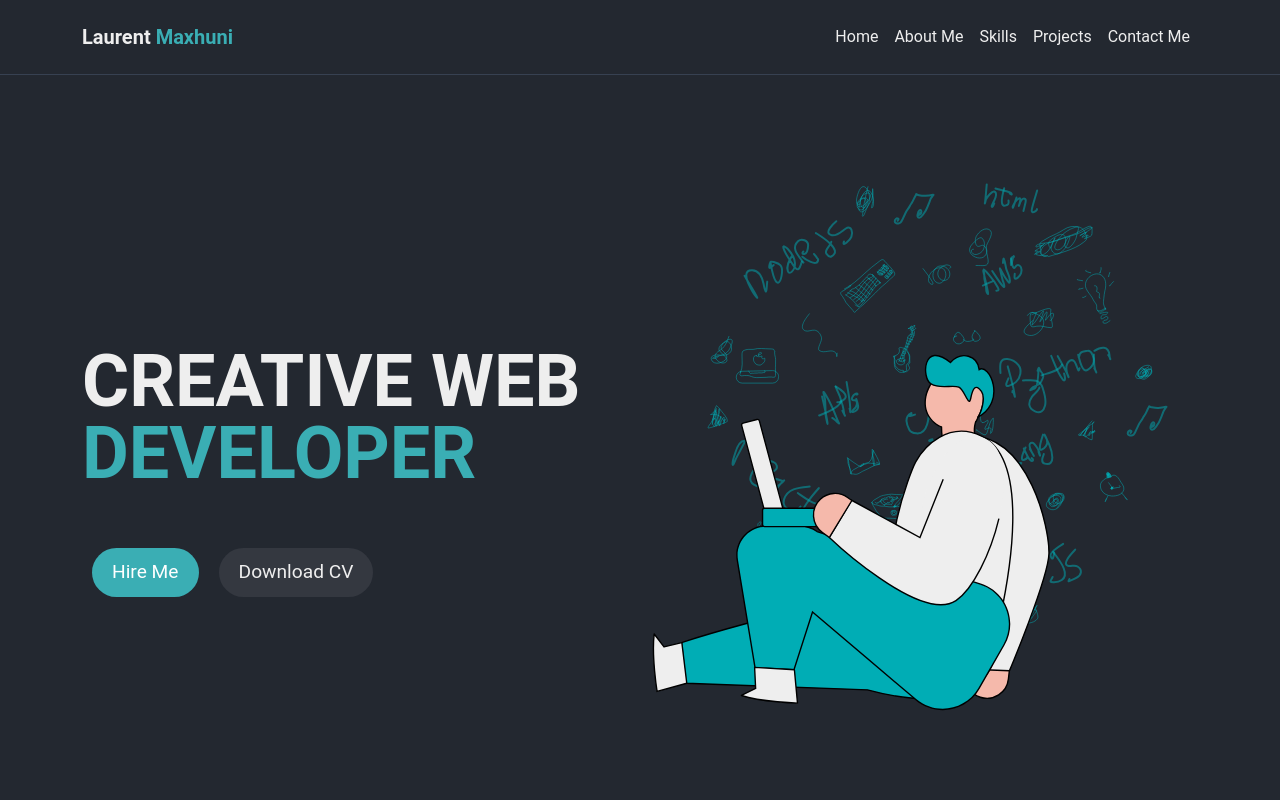
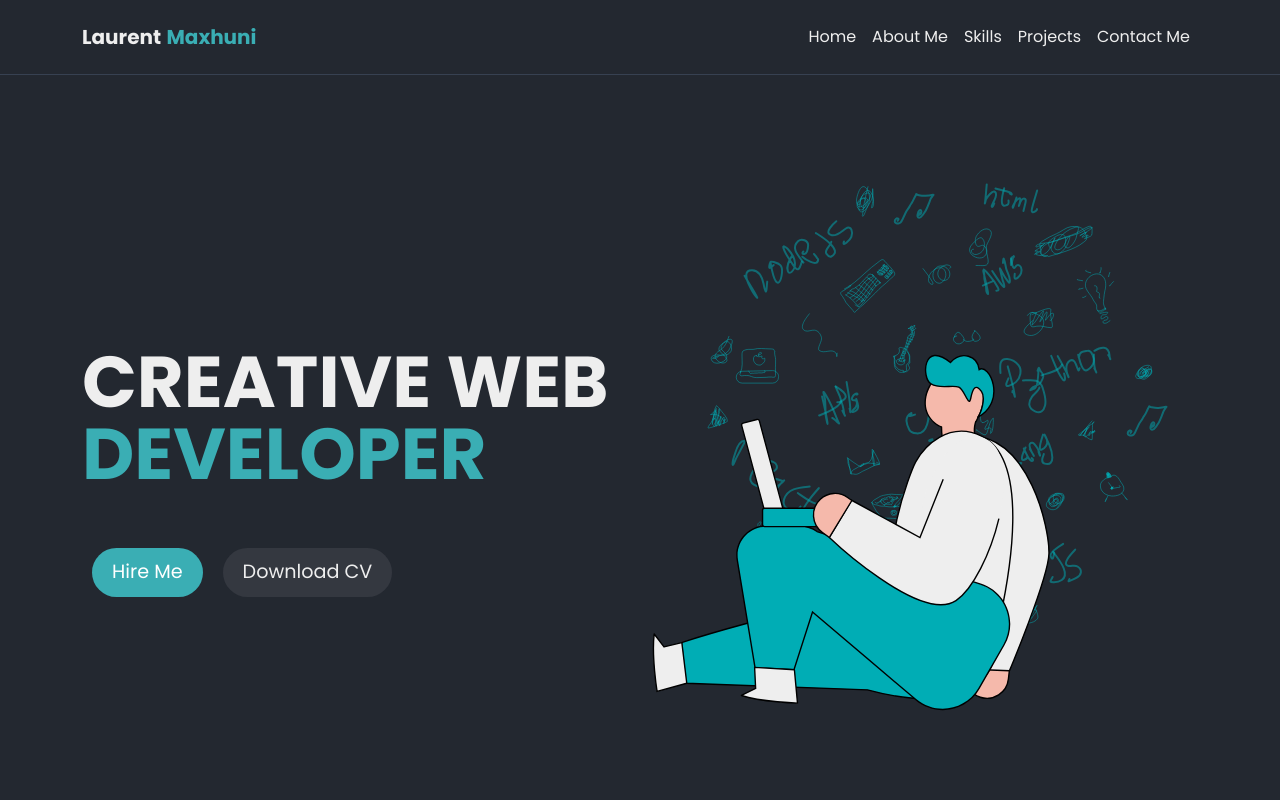
Before and after one commit to LaurentMaxhuni/PortfolioV4, a React (Vite) app: page / in a window 1280 px wide. Shown: the top 800 px of the page. Built offline with nearby package versions, Linux system fonts and the light colour scheme.

Commit message:
Don't ask me ask ChatGPT

```diff
--- a/index.html
+++ b/index.html
@@ -5,6 +5,7 @@
     <link rel="icon" type="image/svg+xml" href="/laurent-logo-circle.png" />
     <meta name="viewport" content="width=device-width, initial-scale=1.0" />
     <meta name="google-site-verification" content="wDfY4vjGpPnfjAArtq0Wf6mFfrpIE45LerinzlsRkks" />
+    <meta name="description" content="Laurent Maxhuni is a web developer based in Vushtrri, Kosovo. He is passionate about building web applications and websites." />
     <title>Laurent Maxhuni | Web Developer</title>
   </head>
   <body>
--- a/src/index.css
+++ b/src/index.css
@@ -1,3 +1,4 @@
+@import url('https://fonts.googleapis.com/css2?family=Poppins:ital,wght@0,100;0,200;0,300;0,400;0,500;0,600;0,700;0,800;0,900;1,100;1,200;1,300;1,400;1,500;1,600;1,700;1,800;1,900&display=swap');
 @import "./styles/variables.css";
 
 @tailwind base;
```
Also changed, not shown: public/robots.txt (added), 1 other file (tests, documents, lock files or other folders).
